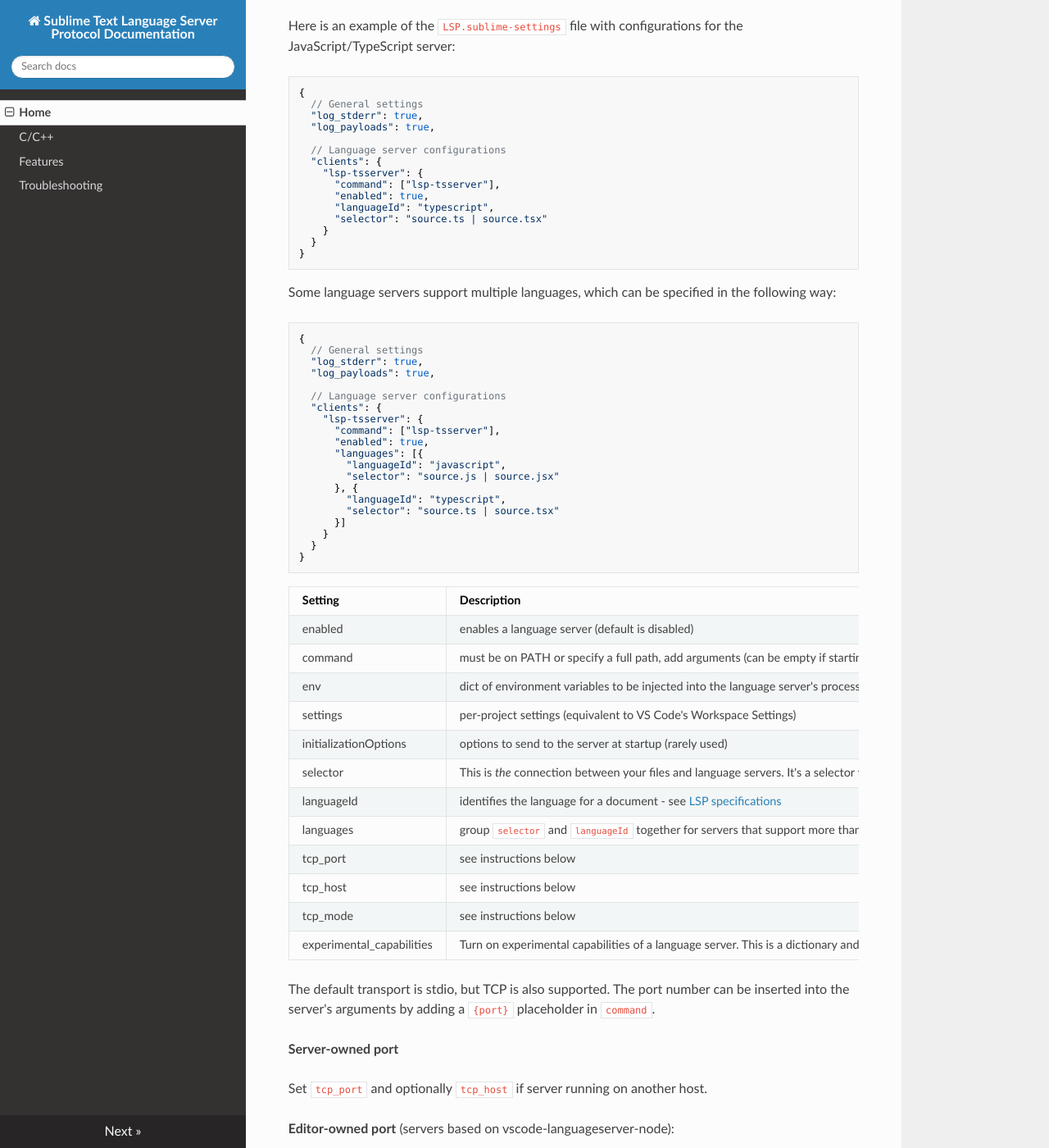
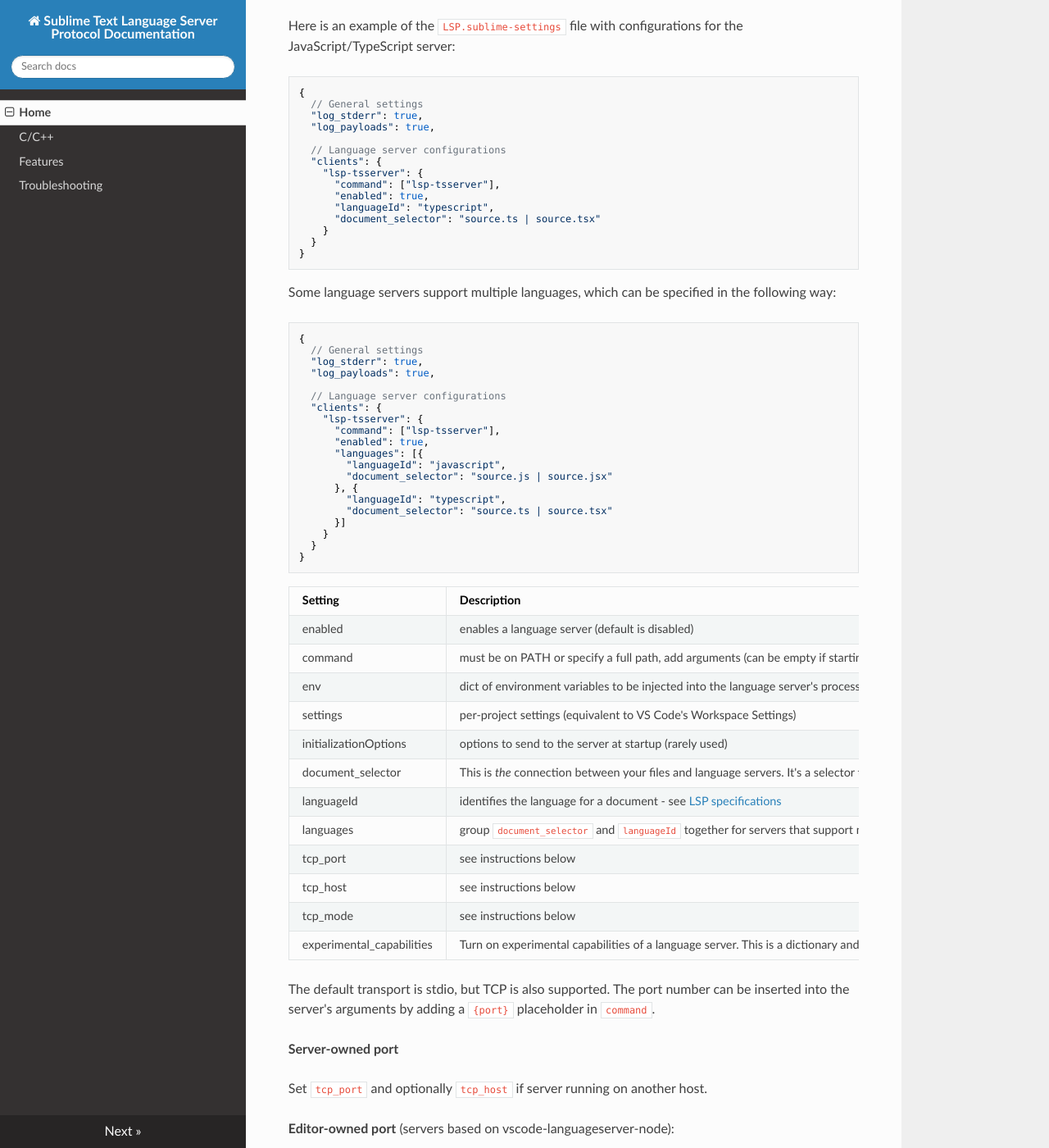
Before and after one commit to sublimelsp/LSP, an MkDocs documentation site: the page built from docs/index.md, in a window 1280 px wide and 1400 px high, scrolled down 1348 px. Shown: the whole window at 82% size. Built offline with MkDocs 1.6.1, drawn with Linux system fonts in a browser that asks for light colours; nearby versions of some CDN libraries; some of the changed text lies outside the part shown.

Commit message:
Docs: "selector" -> "document_selector"

````diff
--- a/docs/index.md
+++ b/docs/index.md
@@ -52,7 +52,7 @@ Here is an example of the `LSP.sublime-settings` file with configurations for th
       "command": ["lsp-tsserver"],
       "enabled": true,
       "languageId": "typescript",
-      "selector": "source.ts | source.tsx"
+      "document_selector": "source.ts | source.tsx"
     }
   }
 }
@@ -73,10 +73,10 @@ Some language servers support multiple languages, which can be specified in the
       "enabled": true,
       "languages": [{
         "languageId": "javascript",
-        "selector": "source.js | source.jsx"
+        "document_selector": "source.js | source.jsx"
       }, {
         "languageId": "typescript",
-        "selector": "source.ts | source.tsx"
+        "document_selector": "source.ts | source.tsx"
       }]
     }
   }
@@ -90,9 +90,9 @@ Some language servers support multiple languages, which can be specified in the
 | env | dict of environment variables to be injected into the language server's process (eg. PYTHONPATH) |
 | settings | per-project settings (equivalent to VS Code's Workspace Settings) |
 | initializationOptions | options to send to the server at startup (rarely used) |
-| selector | This is _the_ connection between your files and language servers. It's a selector that is matched against the current view's base scope. If the selector matches with the base scope of the the file, the associated language server is started. If the selector happens to be of the form "source.{languageId}" (which it is in many cases), then you can omit this "selector" key altogether, and LSP will assume the selector is "source.{languageId}". For more information, see https://www.sublimetext.com/docs/3/selectors.html |
+| document_selector | This is _the_ connection between your files and language servers. It's a selector that is matched against the current view's base scope. If the selector matches with the base scope of the the file, the associated language server is started. If the selector happens to be of the form "source.{languageId}" (which it is in many cases), then you can omit this "document_selector" key altogether, and LSP will assume the selector is "source.{languageId}". For more information, see https://www.sublimetext.com/docs/3/selectors.html |
 | languageId | identifies the language for a document - see [LSP specifications](https://microsoft.github.io/language-server-protocol/specifications/specification-3-15/#textDocumentItem) |
-| languages | group `selector` and `languageId` together for servers that support more than one language |
+| languages | group `document_selector` and `languageId` together for servers that support more than one language |
 | tcp_port | see instructions below |
 | tcp_host | see instructions below |
 | tcp_mode | see instructions below |
@@ -171,7 +171,7 @@ See the dedicated <a href="cplusplus"/>C/C++ guide</a> for using ccls, cquery or
   ],
   "enabled": true,
   "languageId": "csharp",
-  "selector": "source.cs"
+  "document_selector": "source.cs"
 }
 ```
 
@@ -341,7 +341,7 @@ npm install -g flow-language-server
   "command": ["fortls"],
   "enabled": true,
   "languageId": "fortran",
-  "selector": "source.modern-fortran | source.fixedform-fortran"
+  "document_selector": "source.modern-fortran | source.fixedform-fortran"
 }
 ```
 
@@ -537,10 +537,10 @@ npm install -g javascript-typescript-langserver
   "enabled": true,
   "languages": [{
     "languageId": "latex",
-    "selector": "text.tex.latex"
+    "document_selector": "text.tex.latex"
   }, {
     "languageId": "bibtex",
-    "selector": "text.bibtex"
+    "document_selector": "text.bibtex"
   }]
 }
 ```
@@ -591,7 +591,7 @@ Alternatively you can use the less maintained [lua-lsp](https://github.com/Alloy
   "command": ["PATH/TO/reason-language-server.exe"],
   "enabled": true,
   "languageId": "reason",
-  "selector": "source.ocaml | source.reason"
+  "document_selector": "source.ocaml | source.reason"
 }
 ```
 
@@ -806,7 +806,7 @@ Be sure to install [Vue Syntax Highlight](https://packagecontrol.io/packages/Vue
   ],
   "enabled": true,
   "languageId": "xml",
-  "selector": "text.xml"
+  "document_selector": "text.xml"
 }
 ```
 
````
